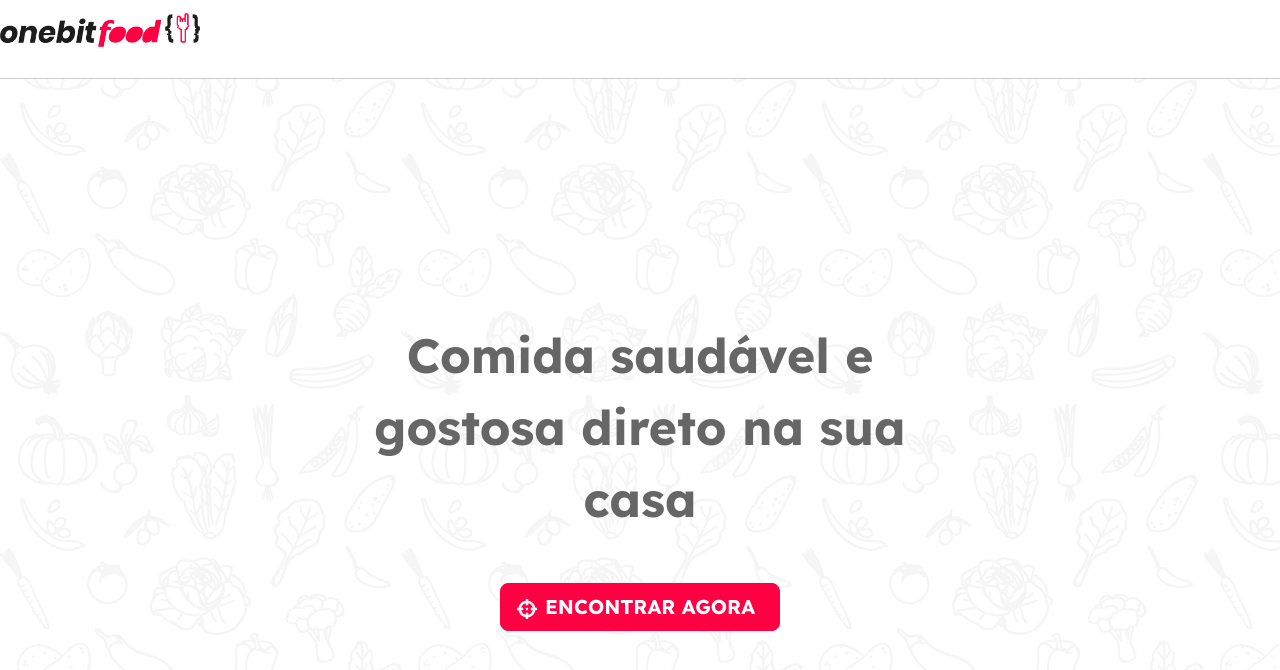
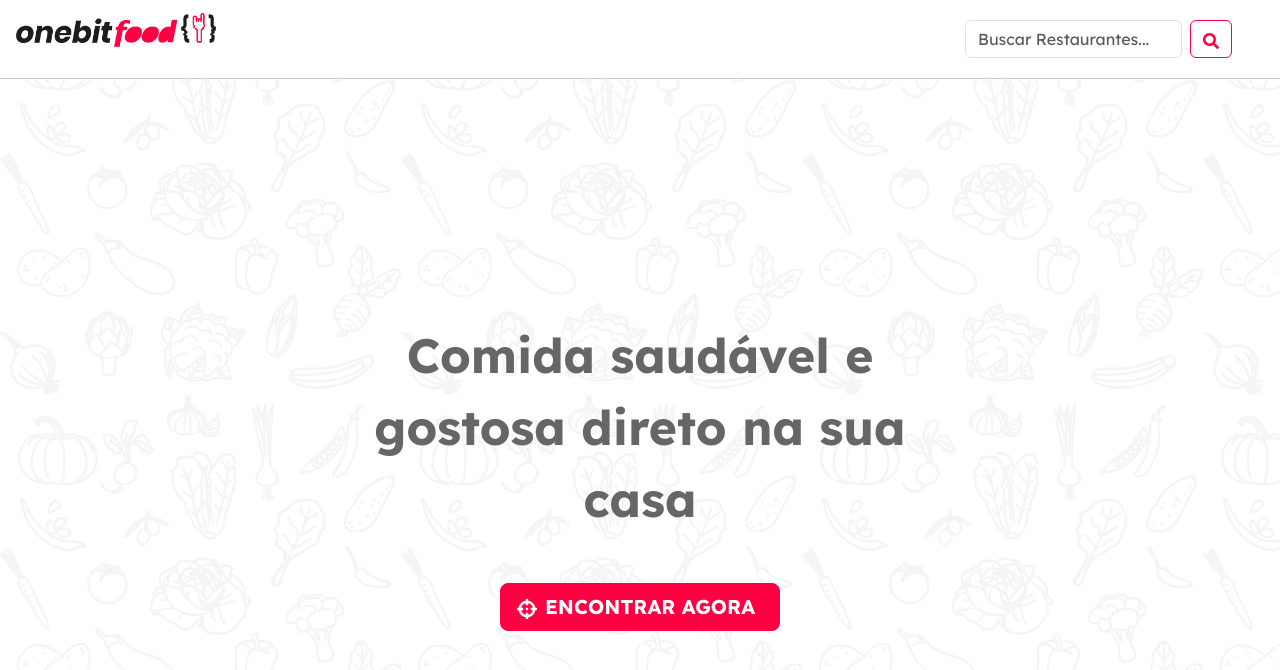
Before and after one commit to millamk/onebitfood-client, a Next.js app: page / in a window 1280 px wide. Shown: the top 670 px of the page. Built offline with nearby package versions, Linux system fonts and the light colour scheme.

Commit message:
Added SearchBox

```diff
--- a/components/Header/index.js
+++ b/components/Header/index.js
@@ -3,11 +3,12 @@ import React from 'react';
 import { Navbar } from 'react-bootstrap';
 import Image from 'next/image';
 import Link from 'next/link';
+import SearchBox from '../SearchBox';
 
 const Header = () => {
   return (
     <Navbar bg="white" expand="lg" className="border-bottom border-custom-gray">
-      <Navbar.Brand>
+      <Navbar.Brand className="mx-3">
         <Link href="/restaurants">
           <a>
             <Image
@@ -16,11 +17,15 @@ const Header = () => {
               width={200}
               height={44}
               className="clickable_effect"
-              />
+            />
           </a>
-      </Link>
-    </Navbar.Brand>
-  </Navbar>
+        </Link>
+      </Navbar.Brand>
+      <Navbar.Toggle aria-controls="responsive-navbar-nav" />
+      <Navbar.Collapse id="responsive-navbar-nav" className="justify-content-end">
+        <SearchBox />
+      </Navbar.Collapse>
+    </Navbar>
   )
 }
 
--- /dev/null
+++ b/components/SearchBox/index.js
@@ -0,0 +1,29 @@
+import React, { useState } from 'react';
+import { Form, Button } from 'react-bootstrap';
+import { FaSearch } from 'react-icons/fa';
+import { useRouter } from 'next/router';
+
+export default function SearchBox() {
+  const [query, setQuery] = useState("")
+  const router = useRouter()
+
+  async function Search(event) {
+    event.preventDefault();
+    router.push(`/restaurants?q=${query}`)
+  }
+
+  return (
+    <Form className='d-flex mx-5 my-2' onSubmit={(e) => Search(e)}>
+      <Form.Control
+        type="text"
+        placeholder="Buscar Restaurantes..."
+        value={query}
+        onChange={(e) => setQuery(e.target.value)}
+        className="me-2"
+      />
+      <Button variant="outline-custom-red" type="submit">
+        <FaSearch />
+      </Button>
+    </Form>
+    )
+}
--- a/services/getRestaurants.js
+++ b/services/getRestaurants.js
@@ -3,13 +3,15 @@ import { useRouter } from 'next/router';
 
 export default function getRestaurants() {
   const router = useRouter();
-  const { category } = router.query;
+  const { category, q } = router.query;
 
   const fetcher = (...args) => fetch(...args).then((res) => res.json());
 
   let params = '';
   if(category)
     params = `${params == '' ? '?' : '&'}category=${category}`
+  if(q)
+    params = `${params == '' ? '?' : '&'}q=${q}`
 
   const { data, error } = useSWR(
     `${process.env.apiUrl}/api/restaurants${params}`,
```
